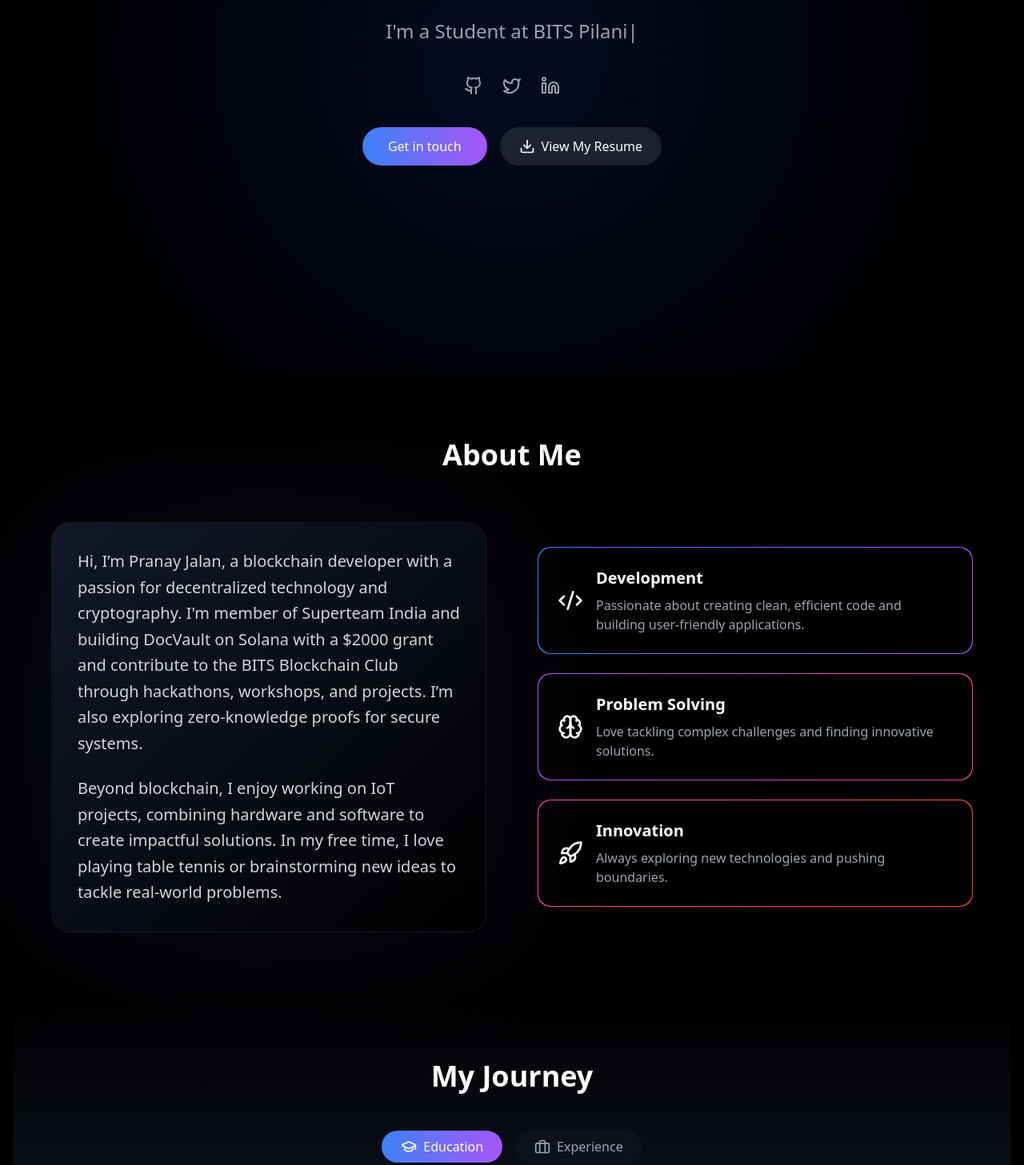
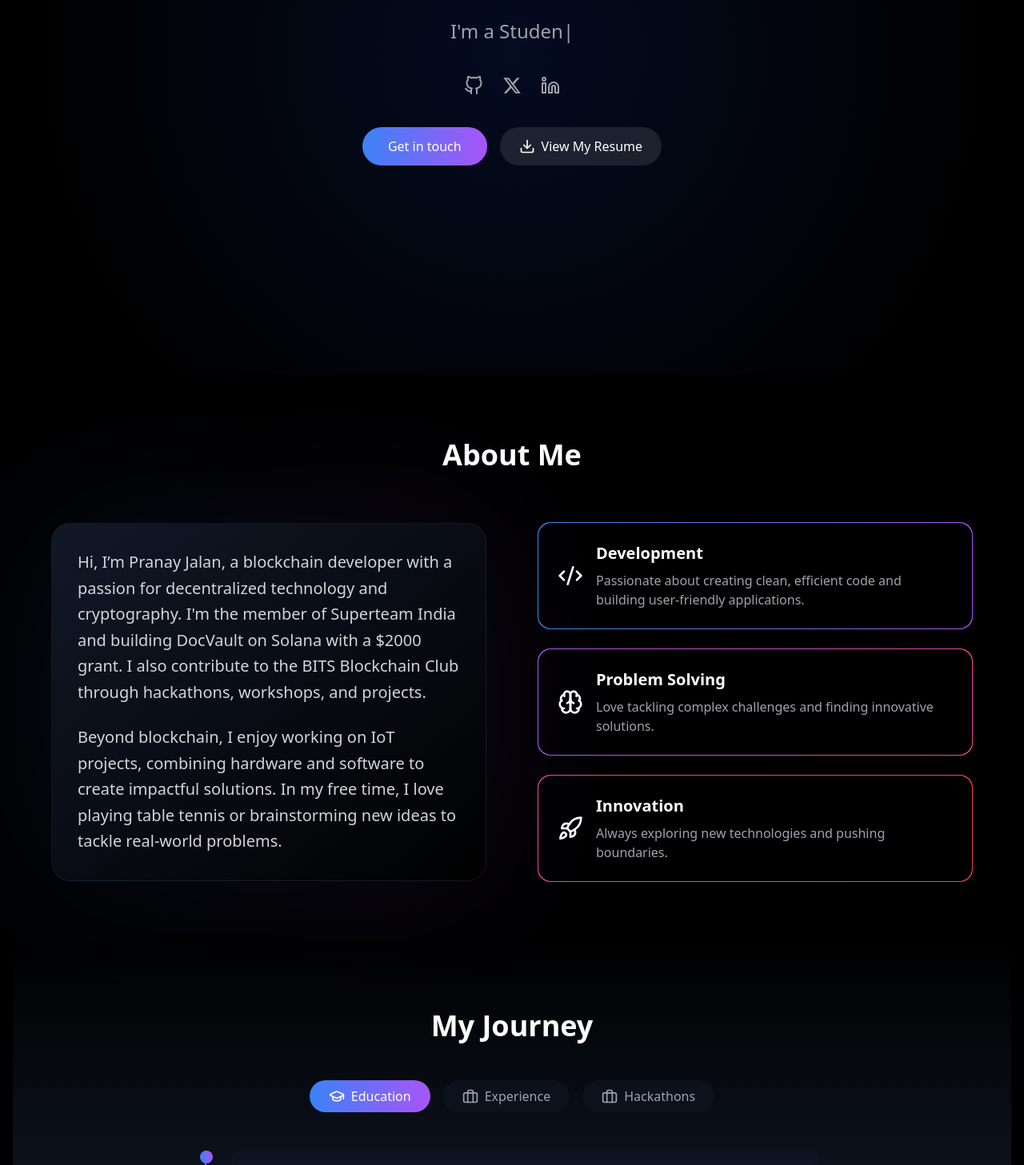
Before and after one commit to pranayjalan254/new-portfolio, a React (Vite) app in the folder portfolio/: page / in a window 1280 px wide. Shown: the part 331-1788 px from the top of the page at 80% size. Built offline with nearby package versions, Linux system fonts and the light colour scheme.

Commit message:
Added hackathon section

```diff
--- a/portfolio/package.json
+++ b/portfolio/package.json
@@ -19,6 +19,7 @@
     "lucide-react": "^0.344.0",
     "react": "^18.3.1",
     "react-dom": "^18.3.1",
+    "react-icons": "^5.4.0",
     "react-toastify": "^10.0.6",
     "three": "^0.161.0",
     "typed.js": "^2.1.0"
--- a/portfolio/src/components/About.tsx
+++ b/portfolio/src/components/About.tsx
@@ -47,11 +47,10 @@
               <div className="relative bg-gradient-to-br from-gray-900 to-black p-8 rounded-3xl border border-gray-800/50">
                 <p className="text-xl text-gray-300 leading-relaxed mb-6">
                   Hi, I’m Pranay Jalan, a blockchain developer with a passion
-                  for decentralized technology and cryptography. I'm member of
-                  Superteam India and building DocVault on Solana with a $2000
-                  grant and contribute to the BITS Blockchain Club through
-                  hackathons, workshops, and projects. I’m also exploring
-                  zero-knowledge proofs for secure systems.
+                  for decentralized technology and cryptography. I'm the member
+                  of Superteam India and building DocVault on Solana with a
+                  $2000 grant. I also contribute to the BITS Blockchain Club
+                  through hackathons, workshops, and projects.
                 </p>
                 <p className="text-xl text-gray-300 leading-relaxed">
                   Beyond blockchain, I enjoy working on IoT projects, combining
--- a/portfolio/src/components/Hero.tsx
+++ b/portfolio/src/components/Hero.tsx
@@ -1,6 +1,9 @@
 import { useEffect, useRef } from "react";
 import { motion } from "framer-motion";
-import { Github, Twitter, Linkedin, Download } from "lucide-react";
+import { Download } from "lucide-react";
+import { LuLinkedin } from "react-icons/lu";
+import { FaXTwitter } from "react-icons/fa6";
+import { FiGithub } from "react-icons/fi";
 import Typed from "typed.js";
 
 const Hero = () => {
@@ -9,15 +12,14 @@
   useEffect(() => {
     const typed = new Typed(typedRef.current, {
       strings: [
-        "Full Stack Developer",
-        "Blockchain Enthusiast",
-        "Student at BITS Pilani",
-        "Solana Builder",
-        "Member of Superteam India",
-        "BITS Blockchain Club Member",
+        "a Full Stack Developer",
+        "a Web3 Content Writer ",
+        "a Student at BITS Pilani",
+        "the Member of Superteam India",
+        "the Partnerships Lead at BITS Blockchain Club",
       ],
-      typeSpeed: 35,
-      backSpeed: 20,
+      typeSpeed: 30,
+      backSpeed: 15,
       backDelay: 1000,
       loop: true,
     });
@@ -56,7 +58,7 @@
             transition={{ delay: 0.4 }}
             className="text-xl md:text-2xl text-gray-400 h-[40px]"
           >
-            I'm a <span ref={typedRef}></span>
+            I'm <span ref={typedRef}></span>
           </motion.div>
 
           <motion.div
@@ -68,15 +70,15 @@
             <div className="flex gap-6 mb-4">
               {[
                 {
-                  icon: <Github size={24} />,
+                  icon: <FiGithub size={24} />,
                   href: "https://github.com/pranayjalan254",
                 },
                 {
-                  icon: <Twitter size={24} />,
+                  icon: <FaXTwitter size={24} />,
                   href: "https://x.com/pranaytwts",
                 },
                 {
-                  icon: <Linkedin size={24} />,
+                  icon: <LuLinkedin size={24} />,
                   href: "https://www.linkedin.com/in/pranay-jalan254",
                 },
               ].map((social, index) => (
--- a/portfolio/src/components/Timeline.tsx
+++ b/portfolio/src/components/Timeline.tsx
@@ -3,11 +3,12 @@
 import { Briefcase, GraduationCap } from "lucide-react";
 import { education } from "../data/Education";
 import { experience } from "../data/Experience";
+import { hackathons } from "../data/Hackathons";
 
 const Timeline = () => {
-  const [activeTab, setActiveTab] = useState<"education" | "experience">(
-    "education"
-  );
+  const [activeTab, setActiveTab] = useState<
+    "education" | "experience" | "hackathons"
+  >("education");
 
   return (
     <section
@@ -26,10 +27,12 @@
 
         <div className="max-w-3xl mx-auto">
           <div className="flex justify-center mb-12 space-x-4">
-            {["education", "experience"].map((tab) => (
+            {["education", "experience", "hackathons"].map((tab) => (
               <button
                 key={tab}
-                onClick={() => setActiveTab(tab as "education" | "experience")}
+                onClick={() =>
+                  setActiveTab(tab as "education" | "experience" | "hackathons")
+                }
                 className={`px-6 py-2 rounded-full transition-all duration-300 ${
                   activeTab === tab
                     ? "bg-gradient-to-r from-blue-500 to-purple-500 text-white"
@@ -39,6 +42,8 @@
                 <div className="flex items-center space-x-2">
                   {tab === "education" ? (
                     <GraduationCap size={20} />
+                  ) : tab === "experience" ? (
+                    <Briefcase size={20} />
                   ) : (
                     <Briefcase size={20} />
                   )}
@@ -56,8 +61,12 @@
               exit={{ opacity: 0, y: -20 }}
               transition={{ duration: 0.3 }}
             >
-              {(activeTab === "education" ? education : experience).map(
-                (item, index) => (
+              {(activeTab === "education"
+                ? education
+                : activeTab === "experience"
+                ? experience
+                : hackathons
+              ).map((item, index) => (
                 <motion.div
                   key={index}
                   initial={{ opacity: 0, x: -20 }}
@@ -75,13 +84,14 @@
                     <p className="text-gray-400 mt-1">
                       {activeTab === "education"
                         ? (item as { institution: string }).institution
-                          : (item as { company: string }).company}
+                        : activeTab === "experience"
+                        ? (item as { company: string }).company
+                        : (item as { event: string }).event}
                     </p>
                     <p className="text-gray-500 mt-2">{item.description}</p>
                   </div>
                 </motion.div>
-                )
-              )}
+              ))}
             </motion.div>
           </AnimatePresence>
         </div>
--- /dev/null
+++ b/portfolio/src/data/Hackathons.ts
@@ -0,0 +1,16 @@
+export const hackathons = [
+  {
+    year: "August 2024",
+    title: "EthOnline 2024",
+    event: "Online",
+    description:
+      "Developed a decentralized credential issuing and verification system on Ethereum.",
+  },
+  {
+    year: "September 2024",
+    title: "Rabble TMA MAHa Hackathon",
+    event: "Online",
+    description:
+      "Developed a telegram mini app portfolio for managing tokens and NFTs.",
+  },
+];
--- a/portfolio/src/data/Projects.ts
+++ b/portfolio/src/data/Projects.ts
@@ -33,7 +33,7 @@
     description:
       "A web application that estimates the area of a wound using image processing techniques.",
     video: "/wound-area.mp4",
-    category: ["Fullstack"],
+    category: ["Fullstack", "Machine Learning"],
     github: "https://github.com/pranayjalan254/wound-sensor",
     demo: "https://wound-sensor.vercel.app/",
     tech: ["React", "Flask", "Python", "Google Cloud"],
```
Also changed, not shown: 1 other file (tests, documents, lock files or other folders). Lines whose indentation alone changed are shown as unchanged.
